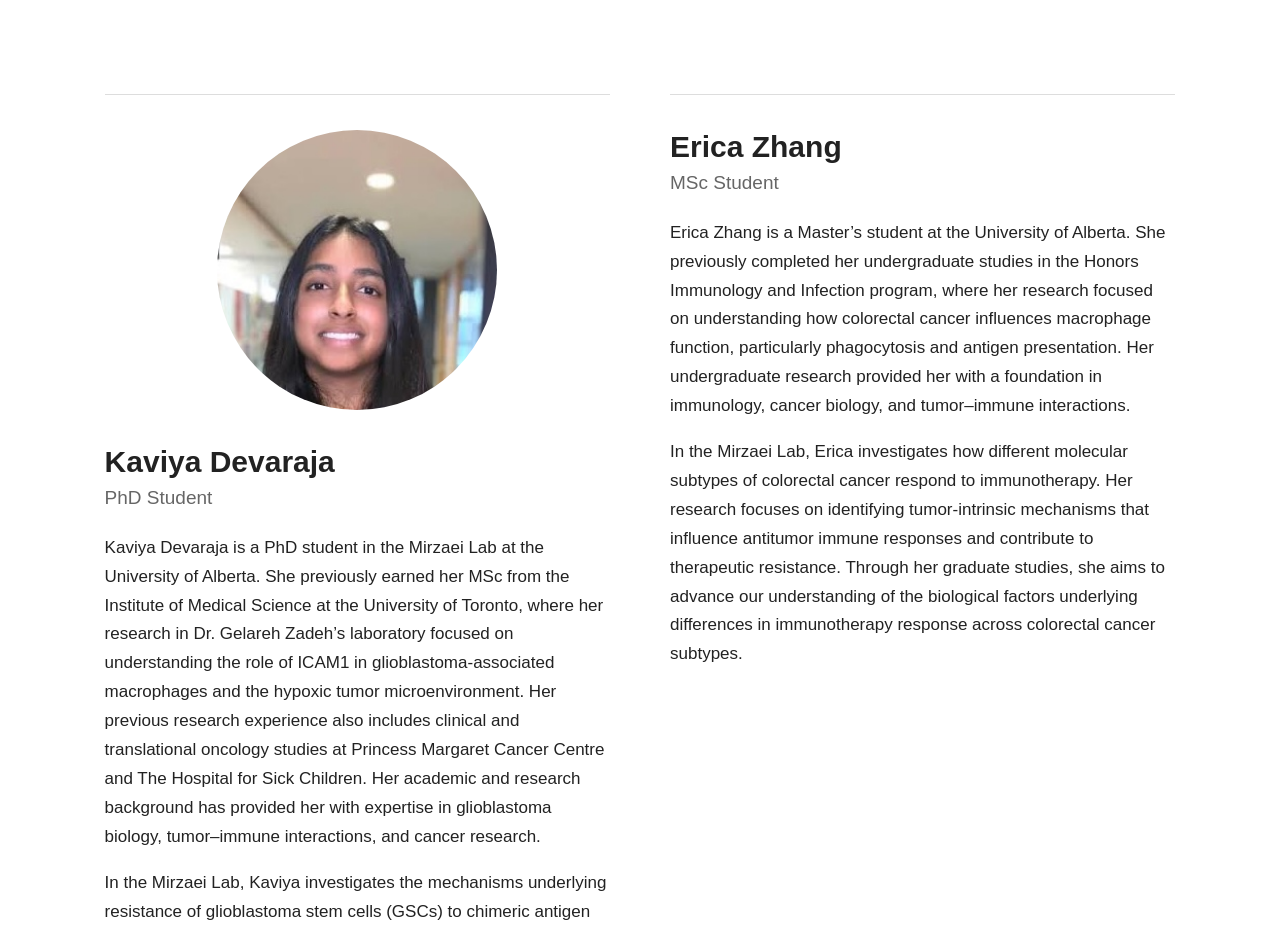
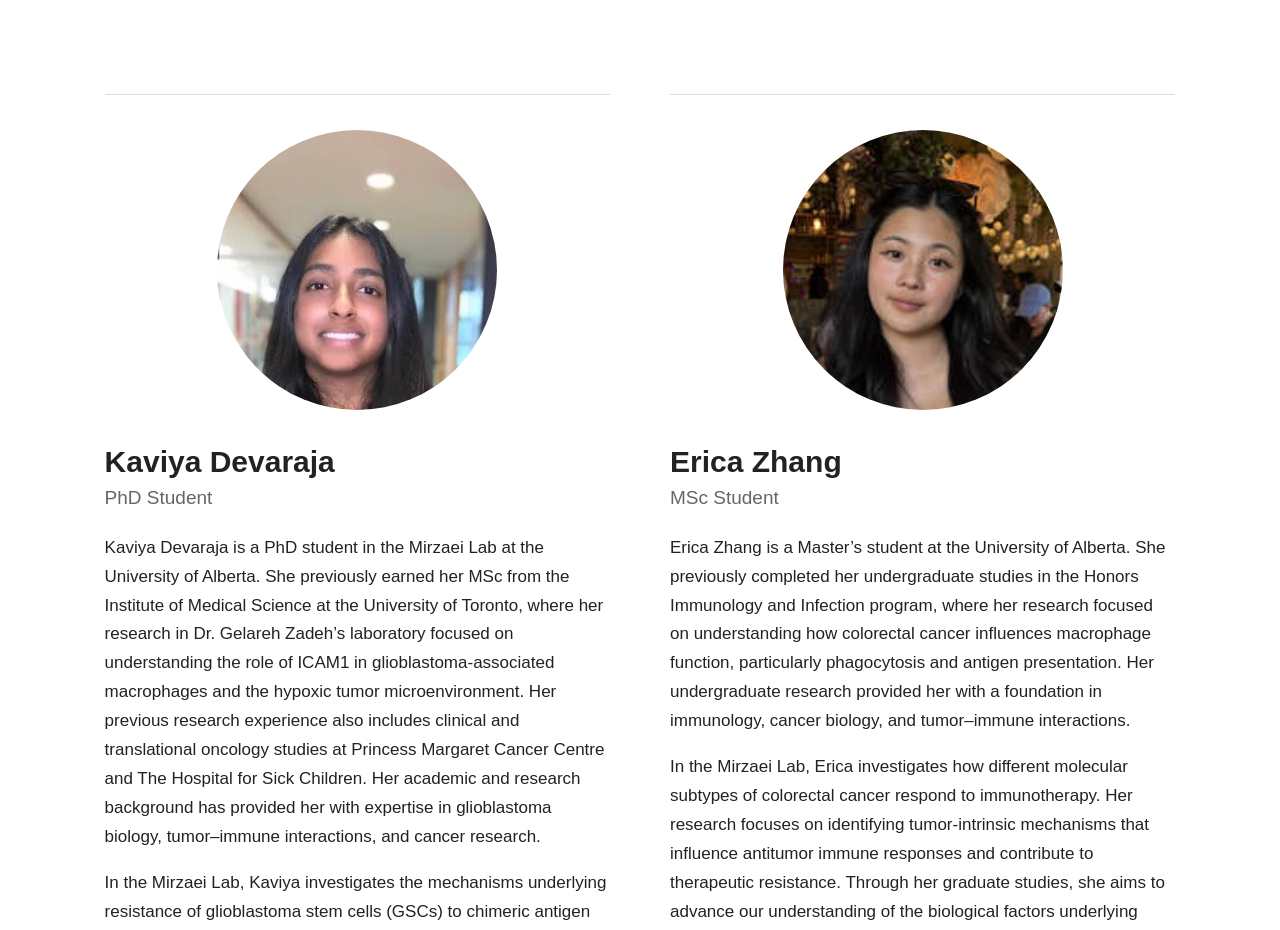
Before and after one commit to reza2026131/MirzaeiLabWebsite, a plain HTML site: page team/members.html in a window 1280 px wide. Shown: the part 1405-2335 px from the top of the page. Drawn offline with Linux system fonts and the light colour scheme.

Commit message:
Add Erica profile photo

```diff
--- a/team/members.html
+++ b/team/members.html
@@ -259,7 +259,14 @@
              ROW 2 — ERICA ZHANG
              ========================================= -->
 
-        <article class="person-profile person-profile-no-photo">
+        <article class="person-profile">
+
+            <img
+                src="../Erica.jpg"
+                alt="Erica Zhang"
+                class="profile-photo"
+                loading="lazy"
+            >
 
             <div class="person-info">
 
```
